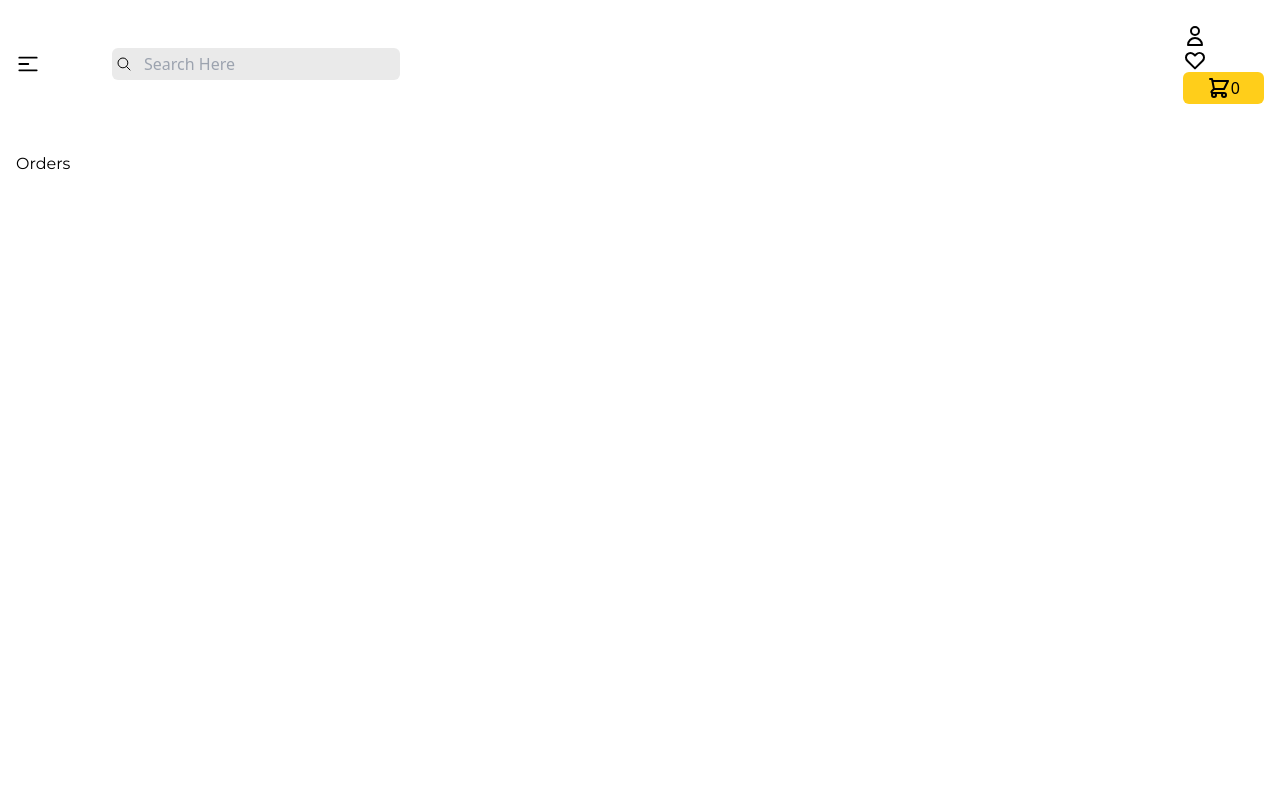
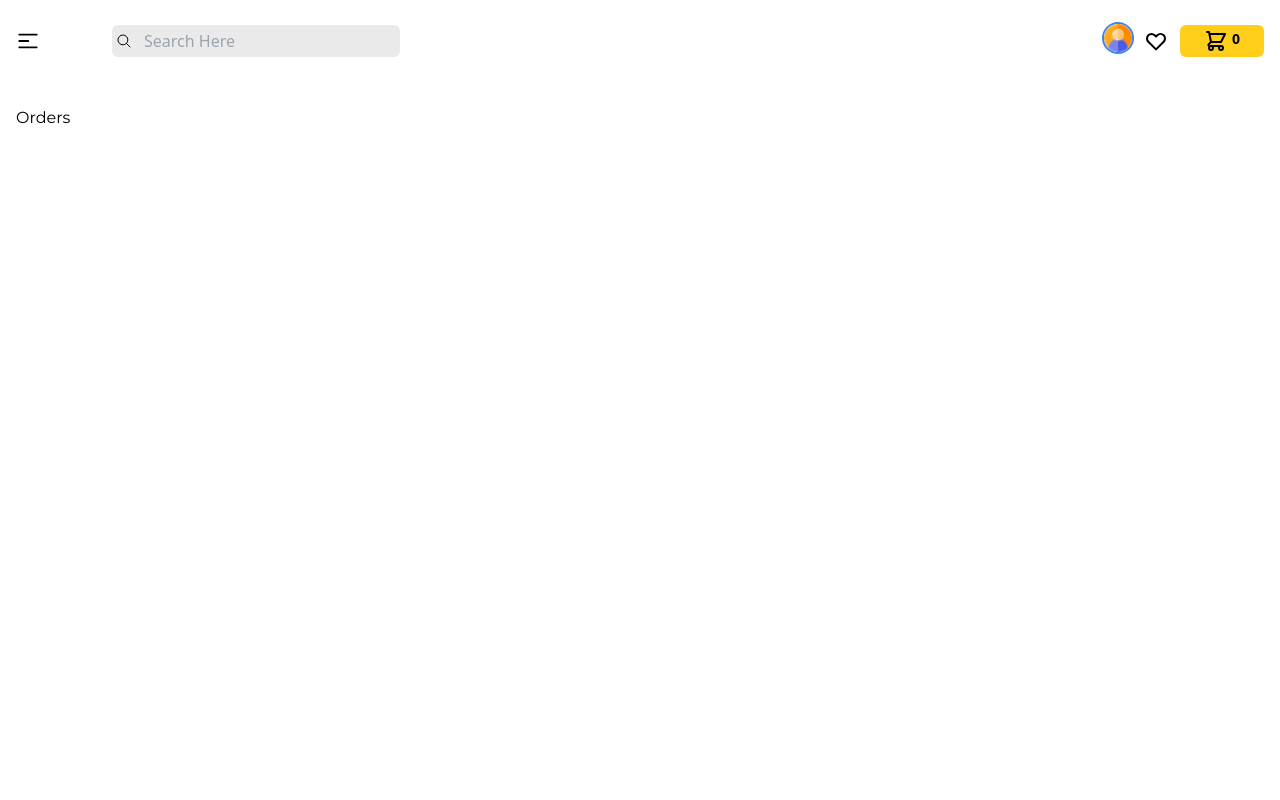
Before and after one commit to Gadnadj/Book-Store, a React (Vite) app in the folder frontend/: page /orders in a window 1280 px wide. Shown: the top 800 px of the page. Built offline with nearby package versions, Linux system fonts and the light colour scheme.

Commit message:
add navbar

```diff
--- a/frontend/src/components/Navbar.jsx
+++ b/frontend/src/components/Navbar.jsx
@@ -4,8 +4,32 @@ import { IoSearchOutline } from "react-icons/io5";
 import { HiOutlineUser } from "react-icons/hi";
 import { HiOutlineHeart } from "react-icons/hi";
 import { HiOutlineShoppingCart } from "react-icons/hi";
+import { useState } from "react";
+import avatarImg from "../assets/avatar.png";
+
+const navigation = [
+  {
+    name: "Dashboard",
+    href: "/dashboard",
+  },
+  {
+    name: "Orders",
+    href: "/orders",
+  },
+  {
+    name: "Cart Page",
+    href: "/cart",
+  },
+  {
+    name: "Checkout",
+    href: "/checkout",
+  },
+];
 
 const Navbar = () => {
+  const currentUser = true;
+  const [isDropdownOpen, setisDropdownOpen] = useState(false);
+
   return (
     <header className="max-w-screen-2xl mx-auto px-4 py-6">
       <nav className="flex justify-between items-center">
@@ -27,15 +51,48 @@ const Navbar = () => {
         </div>
 
         {/* right side */}
-        <div>
-          <HiOutlineUser className="size-6" />
+        <div className="relative flex items-center md:space-x-3 space-x-1">
+          <div>
+            {currentUser ? (
+              <>
+                <button onClick={() => setisDropdownOpen(!isDropdownOpen)}>
+                  <img
+                    src={avatarImg}
+                    alt=""
+                    className={`size-7 rounded-full ${
+                      currentUser ? "ring-2 ring-blue-500" : ""
+                    }`}
+                  />
+                </button>
+                {/*Show Dropdown*/}
+                {isDropdownOpen && (
+                  <div className="absolute right-0 mt-2 w-48 bg-white shadow-lg rounded-md z-40">
+                    <ul className="py-2">
+                      {navigation.map((item) => (
+                        <li key={item.name}>
+                          <Link to={item.href} className="block px-4 py-2 text-sm hover:bg-gray-100">{item.name}</Link>
+                        </li>
+                      ))}
+                    </ul>
+                  </div>
+                )}
+              </>
+            ) : (
+              <Link to="/login">
+                <HiOutlineUser className="size-6" />
+              </Link>
+            )}
+          </div>
           <button className="hidden sm:block">
             <HiOutlineHeart className="size-6" />
           </button>
 
-          <Link to='cart' className="bg-primary p-1 sm:px-6 px-2 flex item-center rounded-md">
+          <Link
+            to="cart"
+            className="bg-primary p-1 sm:px-6 px-2 flex item-center rounded-md"
+          >
             <HiOutlineShoppingCart className="size-6" />
-            <span>0</span>
+            <span className="text-sm font-semibold sm:ml-1">0</span>
           </Link>
         </div>
       </nav>
```
Also changed, not shown: frontend/src/assets/avatar.png (added).
